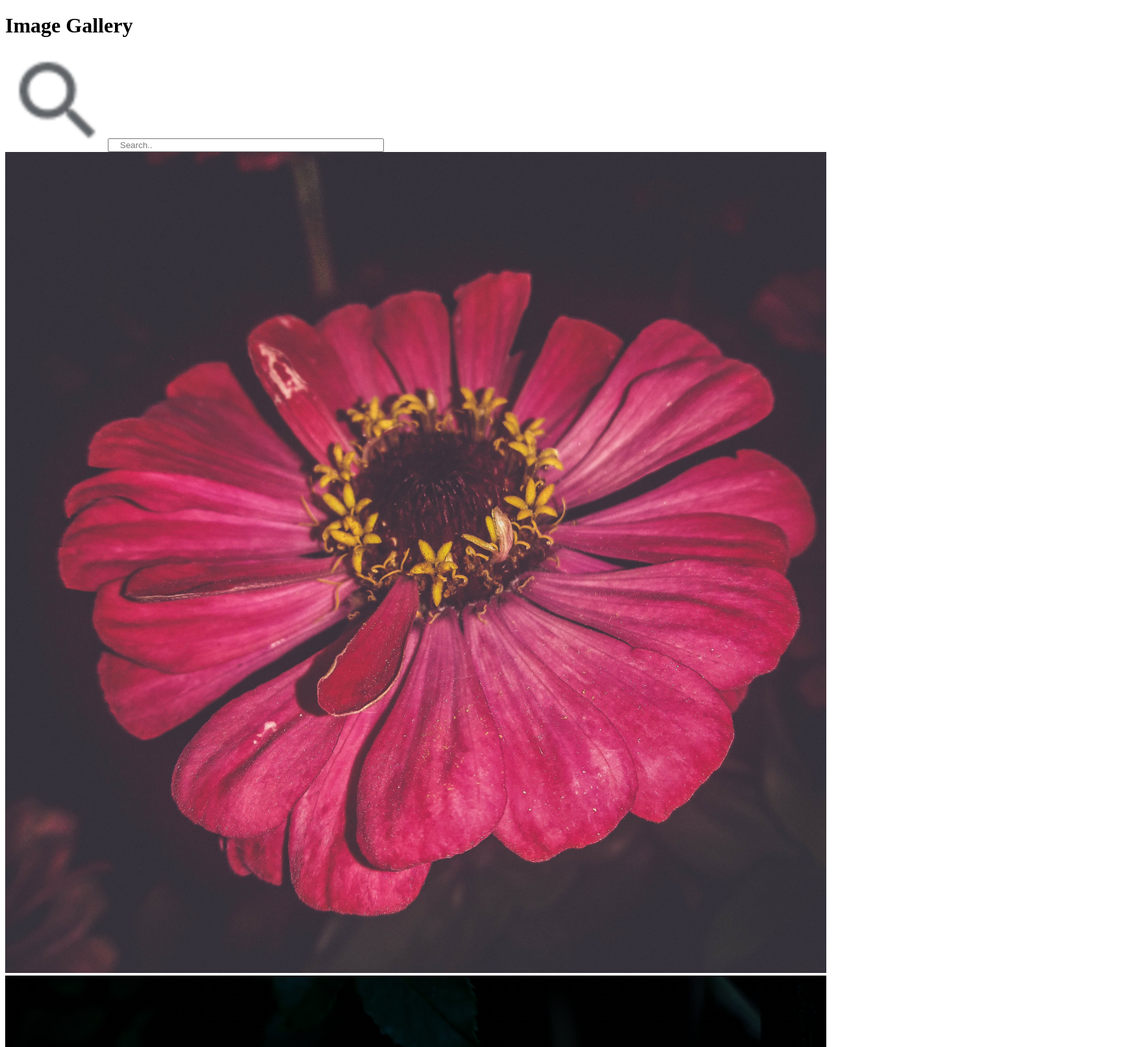
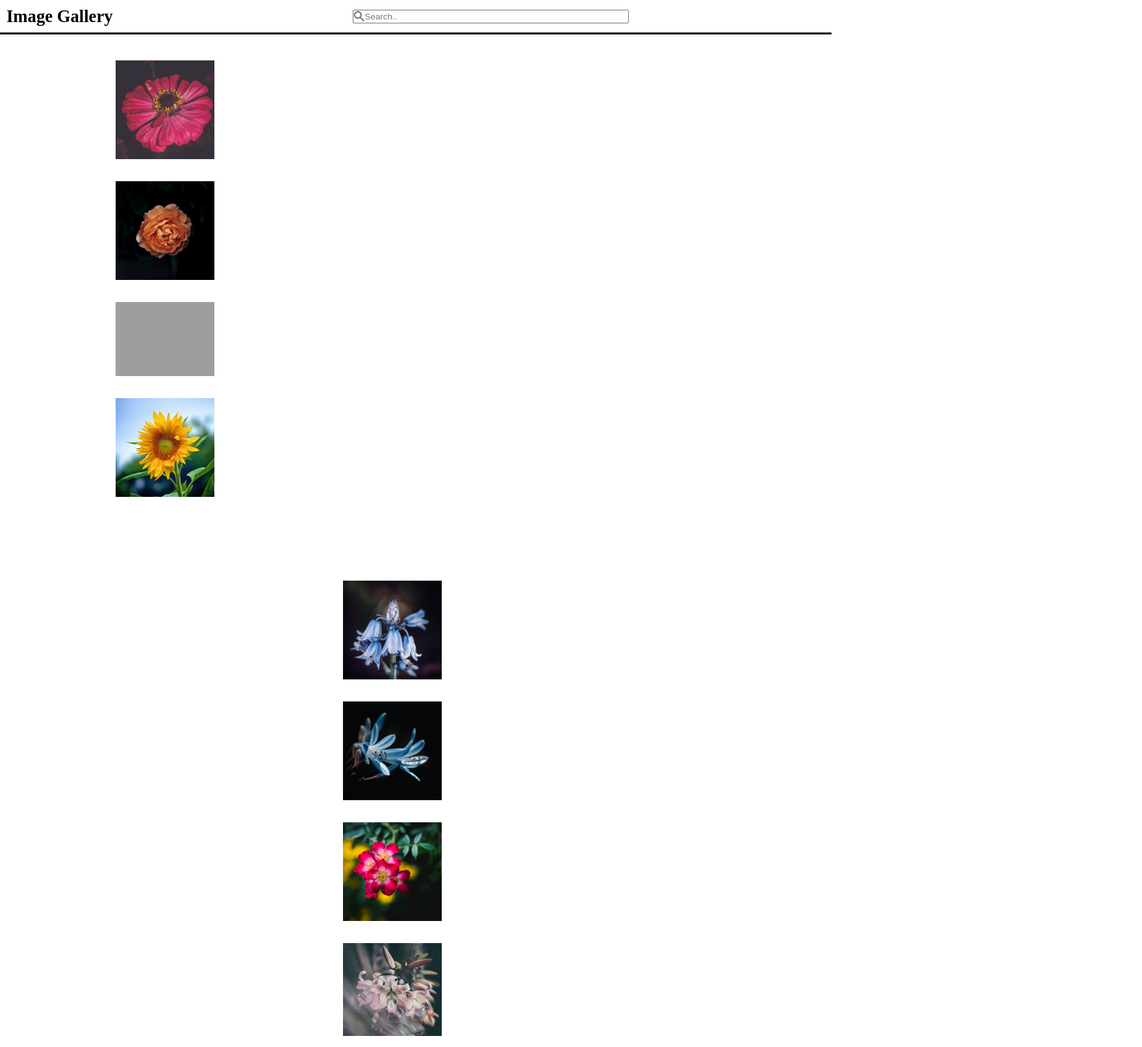
Before and after one commit to wustlcse204/07-image-gallery-christinezhangg-1, a plain HTML site: page index.html in a window 1280 px wide. Shown: the top 1612 px of the page at 65% size, 1758 px wide, since content can reach past the window. Drawn offline with Linux system fonts and the light colour scheme; grey boxes are pictures that could not be loaded.

Commit message:
some css done

```diff
--- a/index.html
+++ b/index.html
@@ -10,69 +10,67 @@
     <body>
         <div id = "largebox">
             <div class = "header">
-                <div class = "topbar">
-                    <div class = "name">
-                        <h1>Image Gallery</h1>
-                    </div>
-                    <div class = "searchbar">
-                        <img src = "images/glass.png" alt = "searchimage">
-                        <input type="text" placeholder = "    Search.." size="50">
-                    </div>
+                <div class = "name">
+                    <strong>Image Gallery</strong>
+                </div>
+                <div class = "searchbar">
+                    <img src = "images/glass.png" alt = "searchimage">
+                    <input type="text" placeholder = "    Search.." size="50">
                 </div>
             </div>
             <div class = "imagearea">
                 <div class = "column1">
-                    <div class = "image1">
-                        <img src = "images/amir-pick-Sd5hBlDDlT0-unsplash.jpg" style="width:100%" alt = "c1i1">
+                    <div class = "images">
+                        <img src = "images/amir-pick-Sd5hBlDDlT0-unsplash.jpg" style="width:20%" alt = "c1i1">
                     </div>
-                    <div class = "image2">
-                        <img src = "images/annie-spratt-jB5mRxjYe-4-unsplash.jpg" style="width:100%" alt = "c1i2">
+                    <div class = "images">
+                        <img src = "images/annie-spratt-jB5mRxjYe-4-unsplash.jpg" style="width:20%" alt = "c1i2">
                     </div>
-                    <div class = "image3">
-                        <img src = "images/chulpan-gallyamova-tWdLJlPiszg-unsplash.jpg" style="width:100%" alt = "c1i3">
+                    <div class = "images">
+                        <img src = "images/chulpan-gallyamova-tWdLJlPiszg-unsplash.jpg" style="width:20%" alt = "c1i3">
                     </div>
-                    <div class = "image4">
-                        <img src = "images/debby-hudson-QwXPI_Vts8g-unsplash.jpg" style="width:100%" alt = "c1i4">
+                    <div class = "images">
+                        <img src = "images/debby-hudson-QwXPI_Vts8g-unsplash.jpg" style="width:20%" alt = "c1i4">
                     </div>
                 </div>
                 <div class = "column2">
-                    <div class = "image5">
-                        <img src = "images/gilberto-olimpio-gyOUGUpKDio-unsplash.jpg" style="width:100%" alt = "c2i1">
+                    <div class = "images">
+                        <img src = "images/gilberto-olimpio-gyOUGUpKDio-unsplash.jpg" style="width:20%" alt = "c2i1">
                     </div>
-                    <div class = "image6">
-                        <img src = "images/gilberto-olimpio-p_Emu5hnBgE-unsplash.jpg" style="width:100%" alt = "c2i2">
+                    <div class = "images">
+                        <img src = "images/gilberto-olimpio-p_Emu5hnBgE-unsplash.jpg" style="width:20%" alt = "c2i2">
                     </div>
-                    <div class = "image7">
-                        <img src = "images/hayley-maxwell-7OC7Wg5Pbgc-unsplash.jpg" style="width:100%" alt = "c2i3">
+                    <div class = "images">
+                        <img src = "images/hayley-maxwell-7OC7Wg5Pbgc-unsplash.jpg" style="width:20%" alt = "c2i3">
                     </div>
-                    <div class = "image8">
-                        <img src = "images/julia-kadel-lNQiDW4RRAg-unsplash.jpg" style="width:100%" alt = "c2i4">
+                    <div class = "images">
+                        <img src = "images/julia-kadel-lNQiDW4RRAg-unsplash.jpg" style="width:20%" alt = "c2i4">
                     </div>
                 </div>
                 <div class = "column3">
-                    <div class = "image9">
-                        <img src = "images/tanalee-youngblood-kkJuQhp9Kw0-unsplash.jpg" style="width:100%" alt = "c3i1">
+                    <div class = "images">
+                        <img src = "images/tanalee-youngblood-kkJuQhp9Kw0-unsplash.jpg" style="width:20%" alt = "c3i1">
                     </div>
-                    <div class = "image10">
-                        <img src = "images/tavin-dotson-WC4IWN3-fSo-unsplash.jpg" style="width:100%" alt = "c3i2">
+                    <div class = "images">
+                        <img src = "images/tavin-dotson-WC4IWN3-fSo-unsplash.jpg" style="width:20%" alt = "c3i2">
                     </div>
-                    <div class = "image11">
-                        <img src = "images/tomoko-uji-8WuzmOL3uw0-unsplash.jpg" style="width:100%" alt = "c3i3">
+                    <div class = "images">
+                        <img src = "images/tomoko-uji-8WuzmOL3uw0-unsplash.jpg" style="width:20%" alt = "c3i3">
                     </div>
-                    <div class = "image12">
-                        <img src = "images/yoal-desurmont-anKV0vaqwtI-unsplash.jpg" style="width:100%" alt = "c3i4">
+                    <div class = "images">
+                        <img src = "images/yoal-desurmont-anKV0vaqwtI-unsplash.jpg" style="width:20%" alt = "c3i4">
                     </div>
                 </div>
             </div>
             <div class = "additional features">
                 <div class = "leftarrow">
-
+                    <img src = "images/leftarrow.png" style="width:4%" alt = "LA">
                 </div>
                 <div class = "rightarrow">
-
+                    <img src = "images/rightarrow.png" style="width:4%" alt = "RA">
                 </div>
                 <div class = "x-mark">
-
+                    <img src = "images/xmark.png" style="width:4%" alt = "XM">
                 </div>
             </div>
         </div>
--- a/style.css
+++ b/style.css
@@ -0,0 +1,82 @@
+#entirescreen {
+    display: flex;
+    flex-direction: row;
+    flex-wrap: wrap;
+    justify-content: center;
+    align-items: center;
+    align-content: center;
+    gap: 20px;
+    background-color: white;
+    width: 100%;
+}
+
+.header {
+    position: fixed;
+    height: 50px;
+    background: white;
+    width: 100%;
+    top: 0px;
+    left: 0px;
+    z-index: 100;
+    display: flex;
+    border-bottom: solid;
+}
+
+.name {
+    position: fixed;
+    font-size: 20pt;
+    margin-top: 10px;
+    margin-left: 10px;
+}
+
+.searchbar {
+    position: fixed;
+    top: 5px;
+    display: flex;
+    align-items: center;
+    height: 40px;
+    color: darkgrey;
+    left: 40%;
+}
+
+.searchbar img {
+    margin-left: 10px;
+    mix-blend-mode: multiply;
+    height: 50%;
+    position: relative;
+    left: 20px;
+}
+
+.imagearea {
+    display: flex;
+    flex-direction: column;
+    justify-content: center;
+    flex-wrap: wrap;
+    gap: 20px;
+}
+
+.column1 {
+    position: relative;
+    margin-top: 65px;
+    width: 800px;
+    margin-left: 150px;
+}
+
+.column2 {
+    position: relative;
+    margin-top: 65px;
+    width: 800px;
+    margin-left: 500px;
+}
+
+.column3 {
+    position: relative;
+    margin-top: 65px;
+    width: 800px;
+    margin-left: 950px;
+}
+
+.images {
+    padding: 10px;
+    margin: 10px;
+}
```
Also changed, not shown: images/leftarrow.png (added), images/rightarrow.png (added), images/xmark.png (added).
